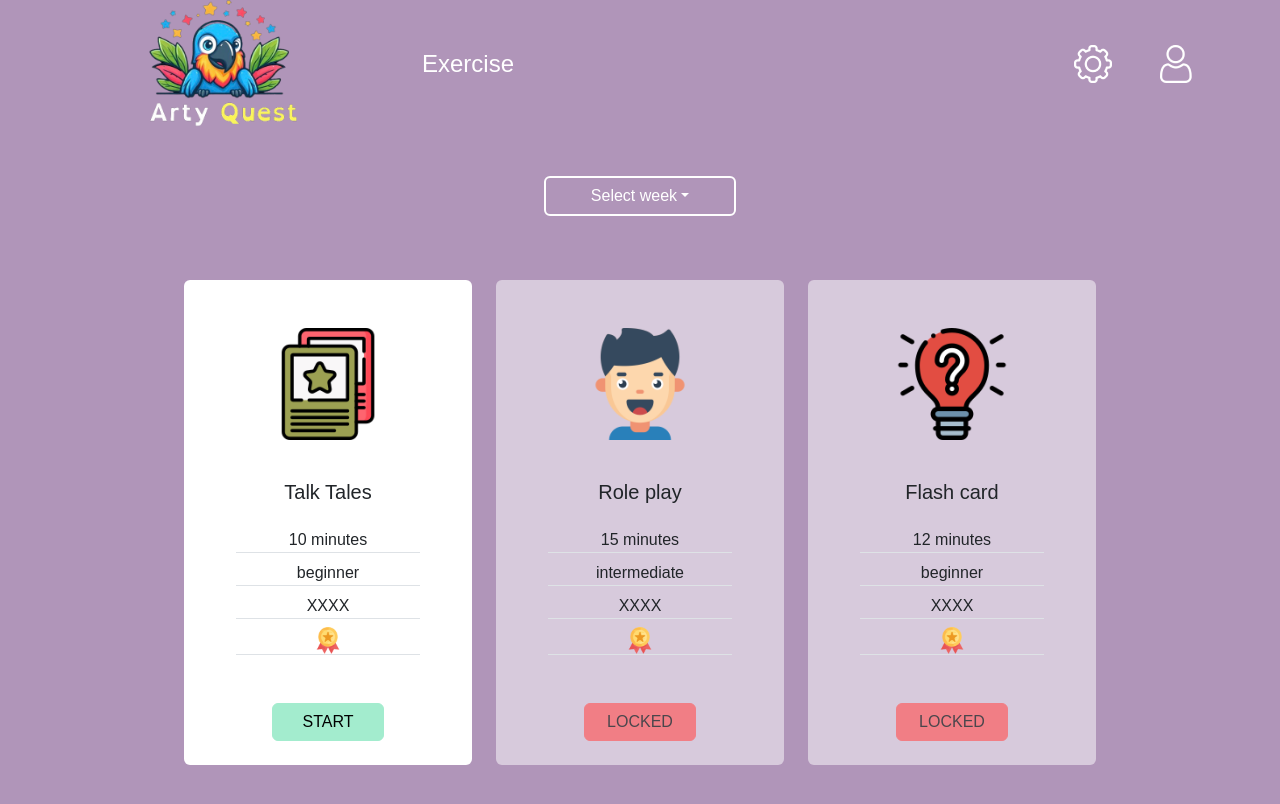
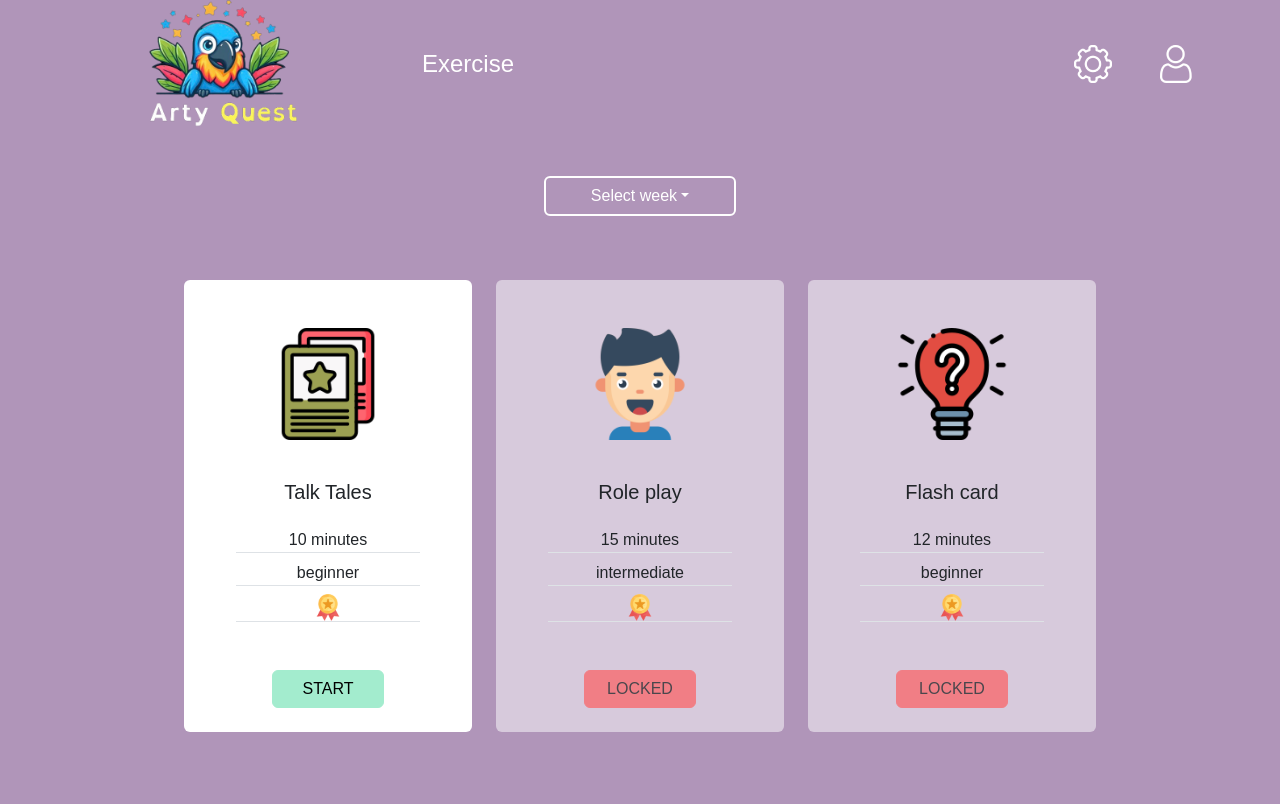
Before and after one commit to Anuntayaice/artyapp-project, a React (Create React App) app in the folder src/frontend/: page /exerciselist in a window 1280 px wide. Shown: the top 804 px of the page. Built offline with nearby package versions, Linux system fonts and the light colour scheme.

Commit message:
expreview cardedited

```diff
--- a/src/frontend/src/components/cards/ExPreviewCard.js
+++ b/src/frontend/src/components/cards/ExPreviewCard.js
@@ -32,9 +32,6 @@ const ExPreviewCard = ({ title, time, level, img, status }) => {
             {level}
           </Col>
           <Col lg={12} className="border-bottom d-inline-block mb-2">
-            XXXX
-          </Col>
-          <Col lg={12} className="border-bottom d-inline-block mb-2">
             {" "}
             <Image src="medal.png" style={{ maxWidth: "1.5em" }} />
           </Col>
```
